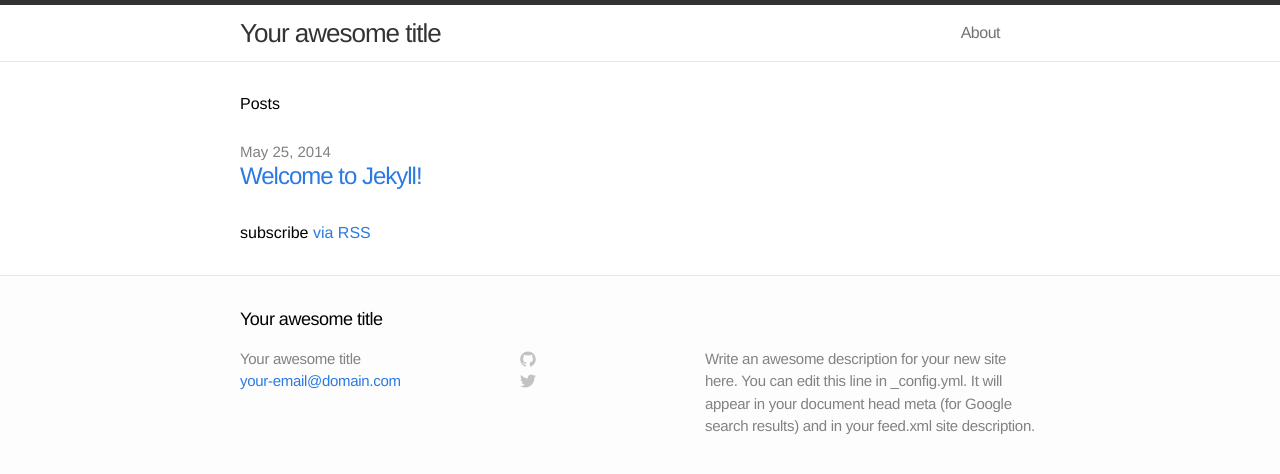
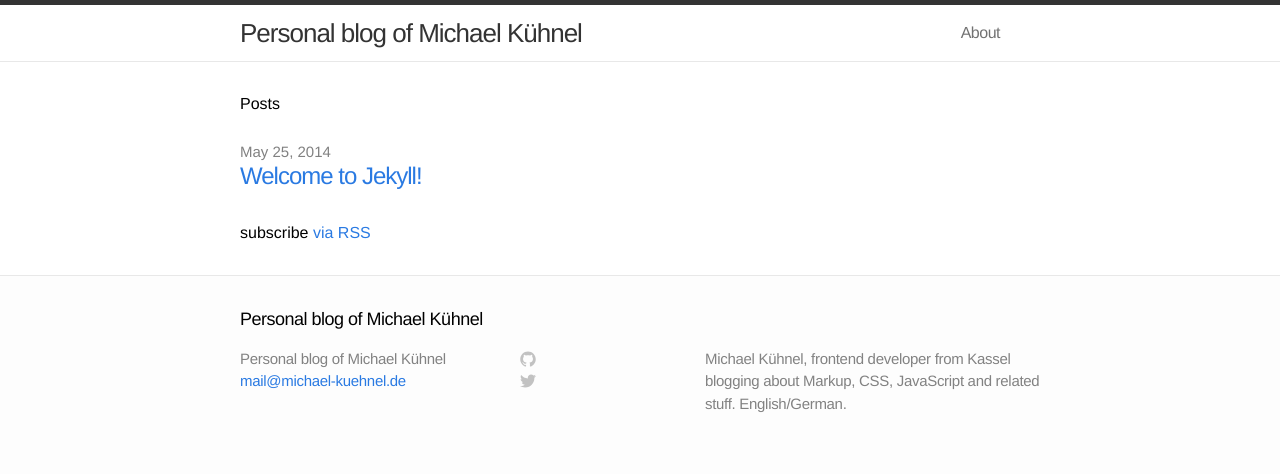
Before and after one commit to mischah/michael-kuehnel.de, a Jekyll site: the page built from index.html, in a window 1280 px wide. Shown: the top 474 px of the page. Built offline with Jekyll 4.4.1, drawn with Linux system fonts in a browser that asks for light colours.

Commit message:
Update Config

```diff
--- a/_config.yml
+++ b/_config.yml
@@ -1,10 +1,12 @@
 # Site settings
-title: Your awesome title
-email: your-email@domain.com
-description: "Write an awesome description for your new site here. You can edit this line in _config.yml. It will appear in your document head meta (for Google search results) and in your feed.xml site description."
+title: Personal blog of Michael Kühnel
+email: mail@michael-kuehnel.de
+description: "Michael Kühnel, frontend developer from Kassel blogging about Markup, CSS, JavaScript and related stuff. English/German."
 baseurl: ""
-url: "http://yourdomain.com"
+url: "http://michael-kuehnel.de"
 
 # Build settings
 markdown: kramdown
+kramdown:
+  input: GFM
 permalink: pretty
```
